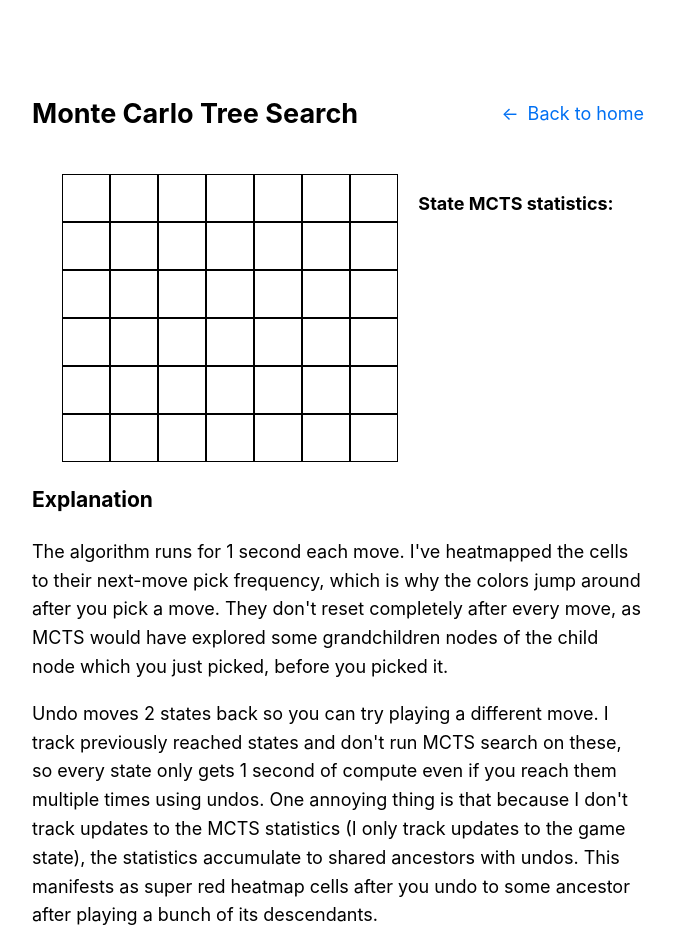
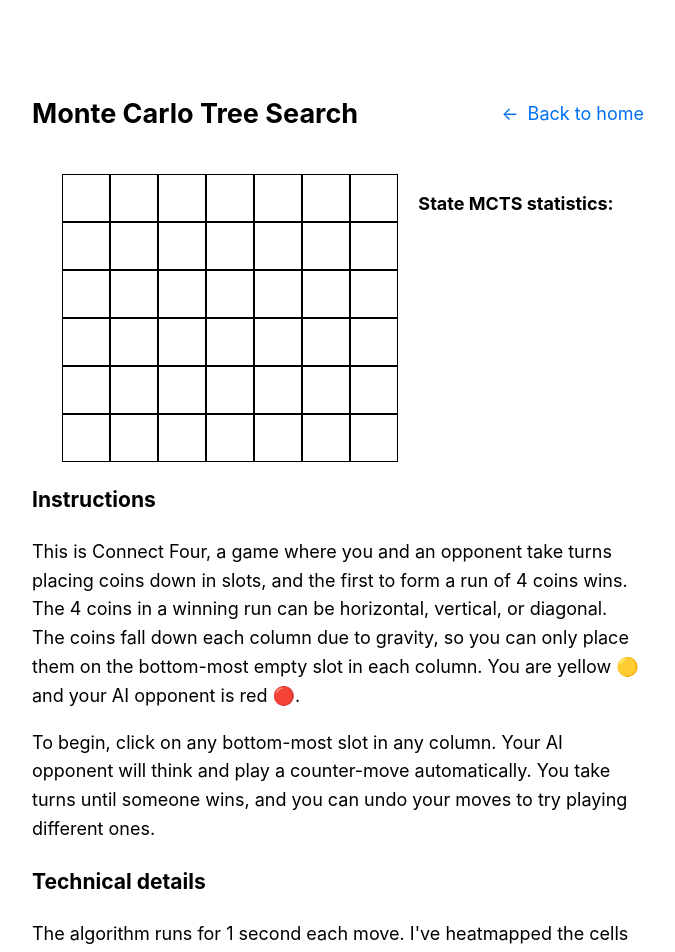
Before and after one commit to quasimik/personal-website, a Next.js app: page /projects/mcts in a window 1280 px wide. Shown: the top 952 px of the page, without its empty margins (302-977 px from the left). Built offline with nearby package versions, Linux system fonts and the light colour scheme.

Commit message:
Add instructions

```diff
--- a/pages/projects/mcts.jsx
+++ b/pages/projects/mcts.jsx
@@ -143,14 +143,25 @@ function ConnectFourMcts() {
           }
         </div>
       </div>
-      <h3>Explanation</h3>
+      <h3>Instructions</h3>
+      <p>
+        This is Connect Four, a game where you and an opponent take turns placing coins down in slots, and the first to
+        form a run of 4 coins wins. The 4 coins in a winning run can be horizontal, vertical, or diagonal. The coins
+        fall down each column due to gravity, so you can only place them on the bottom-most empty slot in each column.
+        You are yellow {player} and your AI opponent is red {opponent}.
+      </p>
+      <p>
+        To begin, click on any bottom-most slot in any column. Your AI opponent will think and play a counter-move
+        automatically. You take turns until someone wins, and you can undo your moves to try playing different ones.
+      </p>
+      <h3>Technical details</h3>
       <p>
         The algorithm runs for 1 second each move. I've heatmapped the cells to their next-move pick frequency,
         which is why the colors jump around after you pick a move. They don't reset completely after every move, as MCTS
         would have explored some grandchildren nodes of the child node which you just picked, before you picked it.
       </p>
       <p>
-        Undo moves 2 states back so you can try playing a different move. I track previously reached states and don't
+        Undo moves 2 states back so you can try playing different moves. I track previously reached states and don't
         run MCTS search on these, so every state only gets 1 second of compute even if you reach them multiple times
         using undos. One annoying thing is that because I don't track updates to the MCTS statistics (I only track
         updates to the game state), the statistics accumulate to shared ancestors with undos. This manifests as super
```
